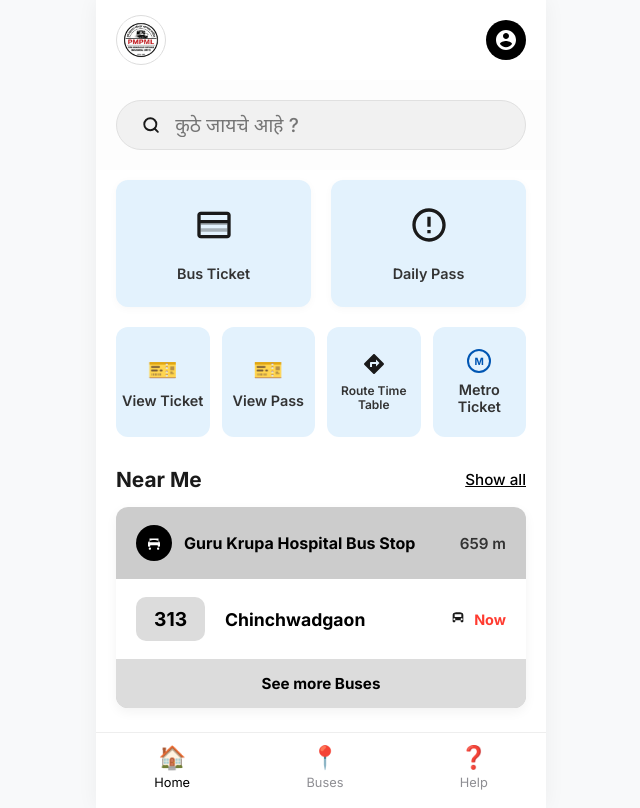
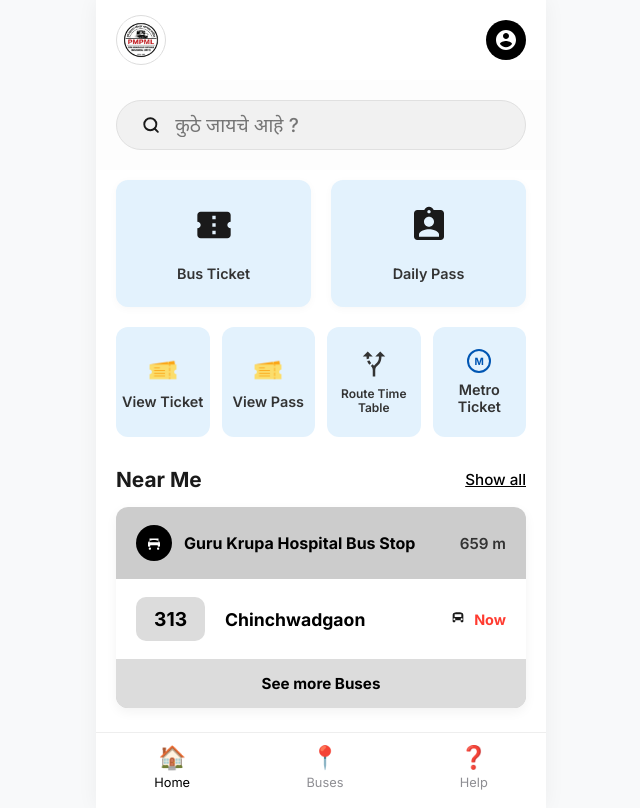
Before and after one commit to GauravFrontend01/pmpml_C, a React (Vite) app: page / in a window 1280 px wide. Shown: the whole page, without its empty margins (319-959 px from the left). Built offline with nearby package versions, Linux system fonts and the light colour scheme.

Commit message:
feat: integrate MUI components and replace icon placeholders with custom ticket images and Material icons

```diff
--- a/package.json
+++ b/package.json
@@ -10,6 +10,10 @@
     "preview": "vite preview"
   },
   "dependencies": {
+    "@emotion/react": "^11.14.0",
+    "@emotion/styled": "^11.14.0",
+    "@mui/icons-material": "^6.4.4",
+    "@mui/material": "^6.4.4",
     "react": "^19.2.4",
     "react-dom": "^19.2.4"
   },
--- a/src/App.jsx
+++ b/src/App.jsx
@@ -1,5 +1,6 @@
 import React from 'react';
 import './App.css';
+import AltRouteIcon from '@mui/icons-material/AltRoute';
 
 const App = () => {
   return (
@@ -31,14 +32,13 @@ const App = () => {
       <section className="actions-main">
         <div className="action-card">
           <svg width="40" height="40" viewBox="0 0 24 24" fill="currentColor">
-             <path d="M4 6V4h16v2H4zm0 14h16v-2H4v2zm0-4h16v-2H4v2zm0-4h16v-2H4v2z" opacity=".3"/>
-             <path d="M20 4H4c-1.1 0-2 .9-2 2v12c0 1.1.9 2 2 2h16c1.1 0 2-.9 2-2V6c0-1.1-.9-2-2-2zM4 6h16v3H4V6zm0 12v-7h16v7H4z"/>
+            <path d="M22 10V6c0-1.11-.9-2-2-2H4c-1.1 0-1.99.89-1.99 2v4c1.1 0 2 .9 2 2s-.9 2-2 2v4c0 1.1.9 2 2 2h16c1.1 0 2-.9 2-2v-4c-1.1 0-2-.9-2-2s.9-2 2-2zm-9 7.5h-2v-2h2v2zm0-4.5h-2v-2h2v2zm0-4.5h-2v-2h2v2z"/>
           </svg>
           <span className="action-text">Bus Ticket</span>
         </div>
         <div className="action-card">
           <svg width="40" height="40" viewBox="0 0 24 24" fill="currentColor">
-            <path d="M12 2C6.48 2 2 6.48 2 12s4.48 10 10 10 10-4.48 10-10S17.52 2 12 2zm0 18c-4.41 0-8-3.59-8-8s3.59-8 8-8 8 3.59 8 8-3.59 8-8 8zm-1-13h2v6h-2zm0 8h2v2h-2z"/>
+            <path d="M19 3h-4.18C14.4 1.84 13.3 1 12 1s-2.4.84-2.82 2H5c-1.1 0-2 .9-2 2v14c0 1.1.9 2 2 2h14c1.1 0 2-.9 2-2V5c0-1.1-.9-2-2-2zm-7 0c.55 0 1 .45 1 1s-.45 1-1 1-1-.45-1-1 .45-1 1-1zm0 4c1.66 0 3 1.34 3 3s-1.34 3-3 3-3-1.34-3-3 1.34-3 3-3zm6 12H6v-1.4c0-2 4-3.1 6-3.1s6 1.1 6 3.1V19z"/>
           </svg>
           <span className="action-text">Daily Pass</span>
         </div>
@@ -47,17 +47,15 @@ const App = () => {
       {/* Secondary Actions */}
       <section className="actions-secondary">
         <div className="action-card-small">
-          <div style={{color: '#FFD700', fontSize: '24px'}}>🎫</div>
+          <img src="/ticket.png" alt="Ticket" style={{ width: '30px', height: 'auto' }} />
           <span className="action-text">View Ticket</span>
         </div>
         <div className="action-card-small">
-          <div style={{color: '#FFD700', fontSize: '24px'}}>🎫</div>
+          <img src="/ticket.png" alt="Pass" style={{ width: '30px', height: 'auto' }} />
           <span className="action-text">View Pass</span>
         </div>
         <div className="action-card-small">
-          <svg width="24" height="24" viewBox="0 0 24 24" fill="currentColor">
-            <path d="M21.71 11.29l-9-9c-.39-.39-1.02-.39-1.41 0l-9 9c-.39.39-.39 1.02 0 1.41l9 9c.39.39 1.02.39 1.41 0l9-9c.39-.38.39-1.01 0-1.41zM14 14.5V12h-4v3H8v-4c0-.55.45-1 1-1h5V7.5l3.5 3.5-3.5 3.5z"/>
-          </svg>
+          <AltRouteIcon style={{ fontSize: '30px', color: '#333' }} />
           <span className="action-text" style={{fontSize: '0.75rem'}}>Route Time Table</span>
         </div>
         <div className="action-card-small">
```
Also changed, not shown: public/ticket.png (added), 1 other file (tests, documents, lock files or other folders).
